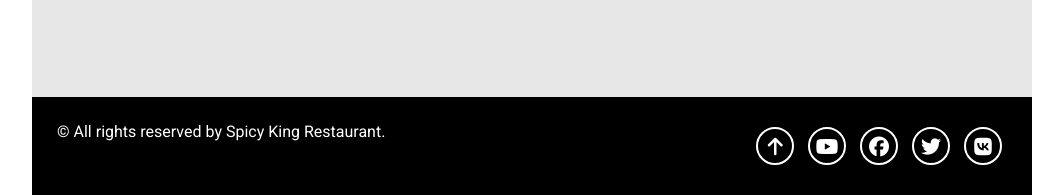
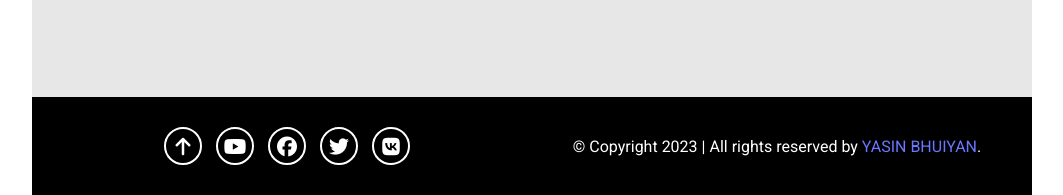
Before and after one commit to yasinbhuiyan/project-01, a plain HTML site: page index.html in a window 1280 px wide. Shown: the part 1851-2046 px from the top of the page, without its empty margins (108-1171 px from the left). Drawn offline with nearby package versions, Linux system fonts and the light colour scheme.

Commit message:
modified

```diff
--- a/index.html
+++ b/index.html
@@ -4,10 +4,6 @@
   <meta charset="UTF-8">
   <meta name="viewport" content="width=device-width, initial-scale=1.0">
   <meta http-equiv="X-UA-Compatible" content="ie=edge">
-
-
-  <!--style-->
-  <link rel="stylesheet" href="style.css">
 
   <!--font awesome-->
   <script src="https://kit.fontawesome.com/994336f2c8.js" crossorigin="anonymous"></script>
@@ -19,8 +15,11 @@
 
   <link rel="stylesheet" href="https://fonts.googleapis.com/css2?family=Material+Symbols+Outlined:opsz,wght,FILL,GRAD@20..48,100..700,0..1,-50..200" />
 
+  <!-- favicon -->
+  <link rel="shortcut icon" type="image/x-icon" href="images/favicon.jpg">
 
-  <link rel="shortcut icon" type="image/x-icon" href="images/favicon.jpg">
+  <!--style-->
+  <link rel="stylesheet" href="style.css">
 
   <title>Spicy King Restaurant</title>
 </head>
@@ -157,21 +156,14 @@
               <p>Sun-Thu Inc. Bank Holidays</p>
             </div>
           </div>
-
         </div>
-
       </section>
       <!--contract ends-->
-
     </section>
 
+    <!-- footer -->
     <footer class="footer">
-      <div class="row">
-
-        <div class="col-6">
-          <p class="footer__cap">&copy; All rights reserved by Spicy King Restaurant.</p>
-        </div>
-
+      <div class="footer__row row">
         <div class="col-6">
           <div class="footer__icon">
             <a href="#"><i class="fa-solid fa-arrow-up icon"></i></a>
@@ -182,6 +174,9 @@
           </div>
         </div>
 
+        <div class="col-6">
+          <p class="footer__cap">&copy; Copyright 2023 | All rights reserved by <span>YASIN BHUIYAN</span>.</p>
+        </div>
       </div>
     </footer>
   </div>
--- a/style.css
+++ b/style.css
@@ -32,7 +32,6 @@ html{
   background: dodgerblue;
   padding: 0% 1%;
   text-align: center;
-
 }
 .header__i{
   width: 60px;
@@ -46,7 +45,6 @@ html{
 .nav__li{
   list-style: none;
   display: block;
-
 }
 .nav__a{
   display: block;
@@ -58,7 +56,6 @@ html{
   font-style: .9rem;
   transition: .4s;
   padding: 0 20px;
-
 }
 .nav__a:hover{
   background: rgba(0, 0, 0, 0.1);
@@ -114,9 +111,7 @@ html{
   margin: 1% auto;
   transition: .2s;
   display: block;
-
 }
-
 .banner__btn:hover{
   margin-top: 10px;
   transform: scale(1.2)
@@ -127,7 +122,6 @@ html{
 /* about-us start */
 .about{
   padding: 10% 1% 0 1%;
-
 }
 .about__content{
   text-align: center;
@@ -137,7 +131,6 @@ html{
   margin-bottom: 10px;
   font-weight: bolder;
   text-transform: uppercase;
-
 }
 .about__p{
   font-size: 1rem;
@@ -166,7 +159,6 @@ html{
 }
 .menu__dics{
   background: #E7E7E7;
-
 }
 .menu__title{
   background: #FFE368;
@@ -178,7 +170,6 @@ html{
   font-size: .8rem;
   font-weight: bold;
 }
-
 /* food-menu end */
 
 
@@ -186,7 +177,6 @@ html{
 .contract{
   padding: 10% 1%;
   background: #E7E7E7;
-
 }
 .contract__maps{
   width: 100%;
@@ -195,7 +185,6 @@ html{
 .contract__dics{
   padding: 50px 0;
   text-align: center;
-
 }
 /* contract end */
 
@@ -205,16 +194,9 @@ html{
   padding: 1%;
   background: #000000;
   color: #FFFFFF;
-
-}
-.footer__cap{
-  text-align: center;
-  font-size: 1rem;
-
 }
 .footer__icon{
   text-align: center;
-
 }
 .footer__icon .icon{
   color: #FFFFFF;
@@ -232,9 +214,14 @@ html{
   background: rgba(221, 221, 221, 0.3);
   color: rgba(219, 219, 219, 1);
   transform: scale(1.1)
-
 }
-
+.footer__cap{
+  text-align: center;
+  font-size: 1rem;
+}
+.footer__cap span{
+  color: #6A77FF;
+}
 /* footer end */
 
 
@@ -282,12 +269,12 @@ html{
   .col-10 {width: 83.33%;}
   .col-11 {width: 91.66%;}
   .col-12 {width: 100%;}
+
   .header{
     min-width: 5vh;
   }
   .header__logo{
     text-align: left;
-
   }
   .nav{
     text-align: right;
@@ -298,8 +285,7 @@ html{
   .nav__a{
     display: inline-block;
     transition: 200ms;
-    padding: 10px
-
+    padding: 10px 15px;
   }
   .nav__a:hover{
     background: transparent;
@@ -316,12 +302,12 @@ html{
     margin: 0 auto;
     width: 70%;
   }
-  .footer__cap{
-    text-align: left;
+  .footer__row{
+    display: flex;
+    justify-content: center;
+    align-items: center;
   }
-
-  .footer__icon{
-    text-align: right;
+  .footer__cap, .footer__icon{
+    text-align: center;
   }
-
 }
```
